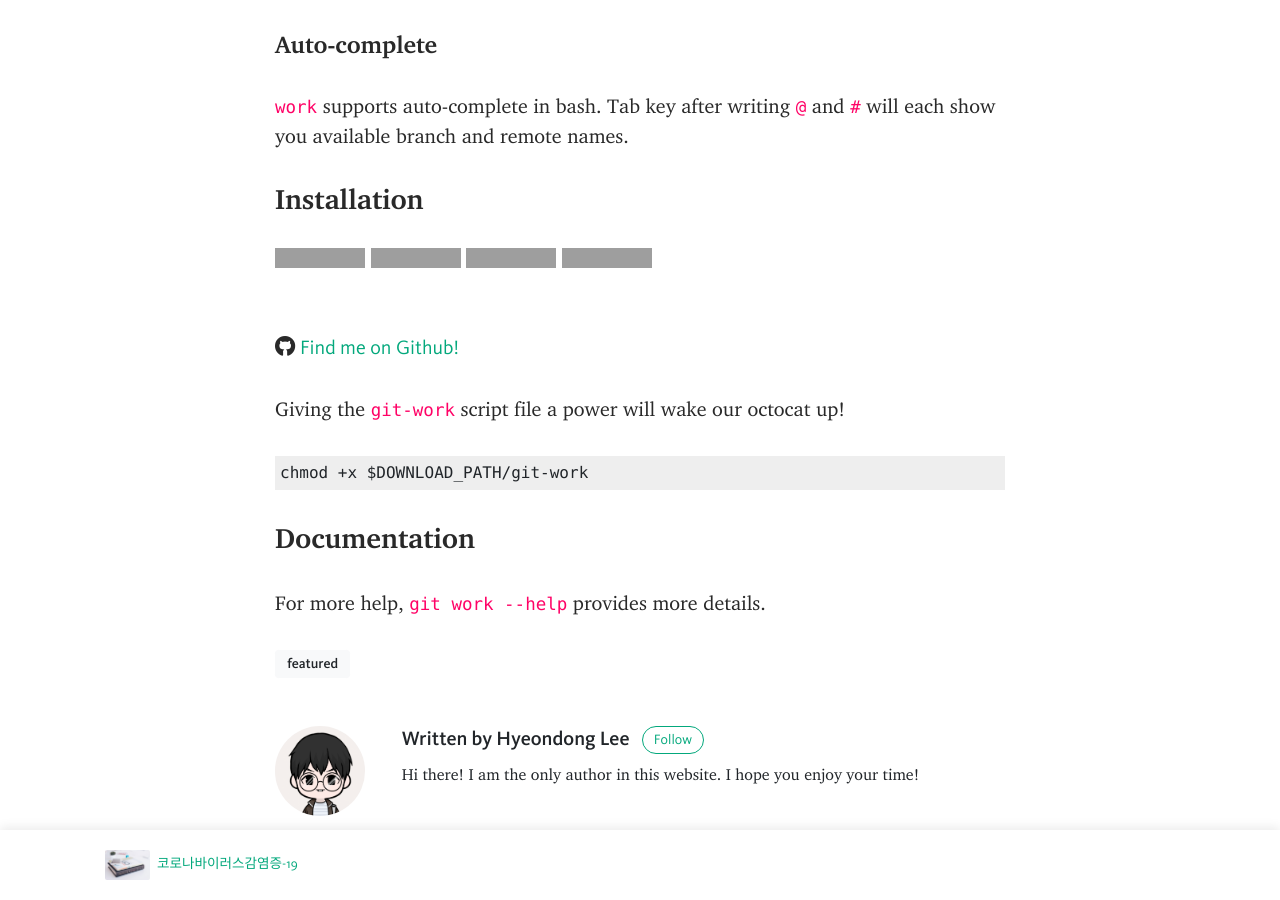
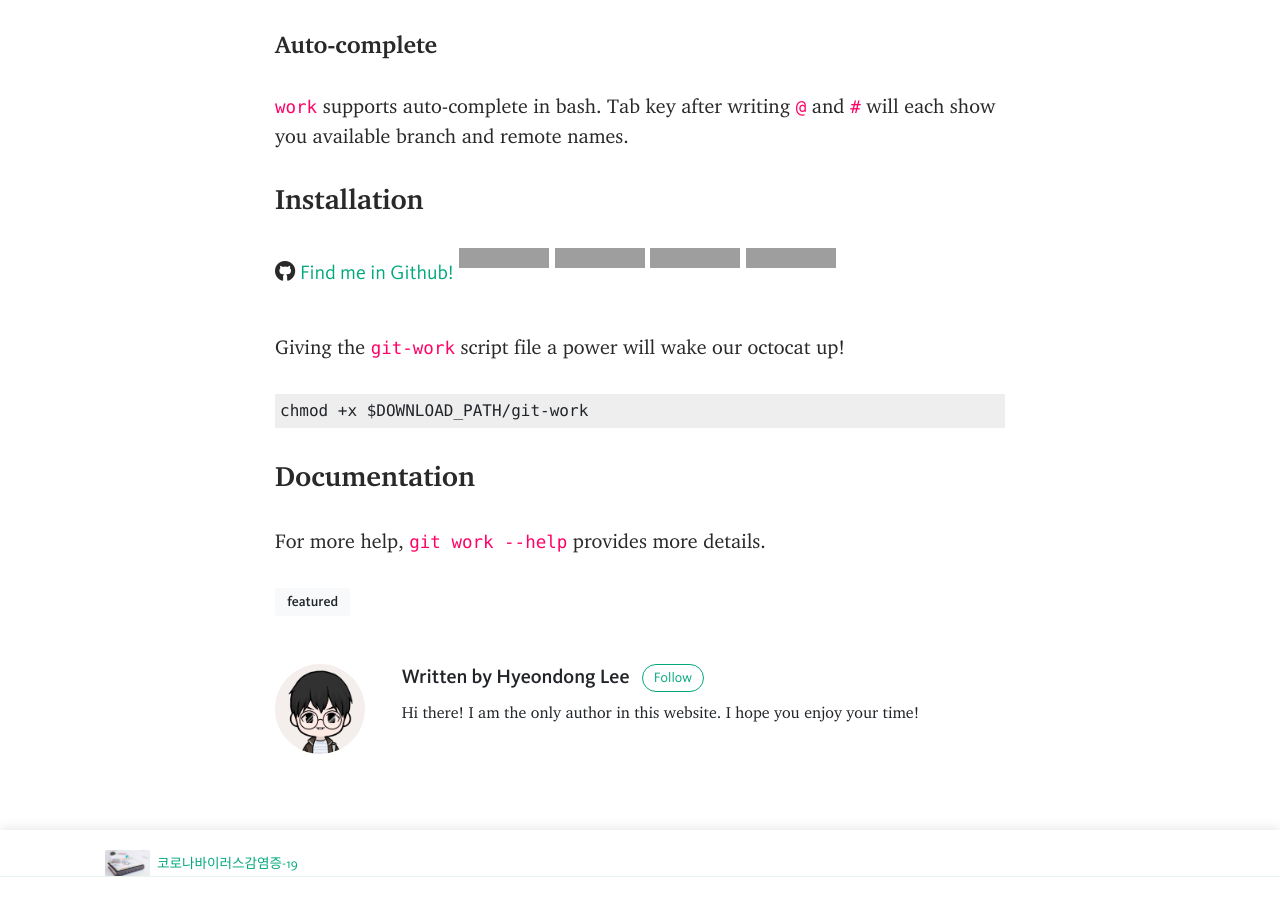
Before and after one commit to hayden-rhee/devlog, a Jekyll site: the page built from _posts/2020-07-07-git-at-work.markdown, in a window 1280 px wide and 900 px high, scrolled down 3103 px. Built offline with Jekyll 4.4.1, drawn with Linux system fonts in a browser that asks for light colours; nearby versions of some CDN libraries; comment, search, counter and statistics services are not loaded; grey boxes are pictures that could not be loaded.

Commit message:
automatic commit on 2020-07-07 22:48:58

````diff
--- a/_posts/2020-07-07-git-at-work.markdown
+++ b/_posts/2020-07-07-git-at-work.markdown
@@ -81,10 +81,8 @@ Above all things, just use the simplist `git work`; this is what I first intende
 `work` supports auto-complete in bash. Tab key after writing `@` and `#` will each show you available branch and remote names.
 
 ### Installation
+<i class="fa fa-github" style="font-family: 'Font Awesome 5 Brands'" aria-hidden="true"></i> [Find me in Github!](https://github.com/hyeondnl/git-work)
 ![GitHub top language](https://img.shields.io/github/languages/top/hyeondnl/git-work) ![GitHub repo size](https://img.shields.io/github/repo-size/hyeondnl/git-work) ![GitHub last commit (branch)](https://img.shields.io/github/last-commit/hyeondnl/git-work/master) ![GitHub](https://img.shields.io/github/license/hyeondnl/git-work)
-
-<i class="fa fa-github" style="font-family: 'Font Awesome 5 Brands'" aria-hidden="true"></i> [Find me on Github!](https://github.com/hyeondnl/git-work)
-
 
 Giving the `git-work` script file a power will wake our octocat up!
 ```bash
````
